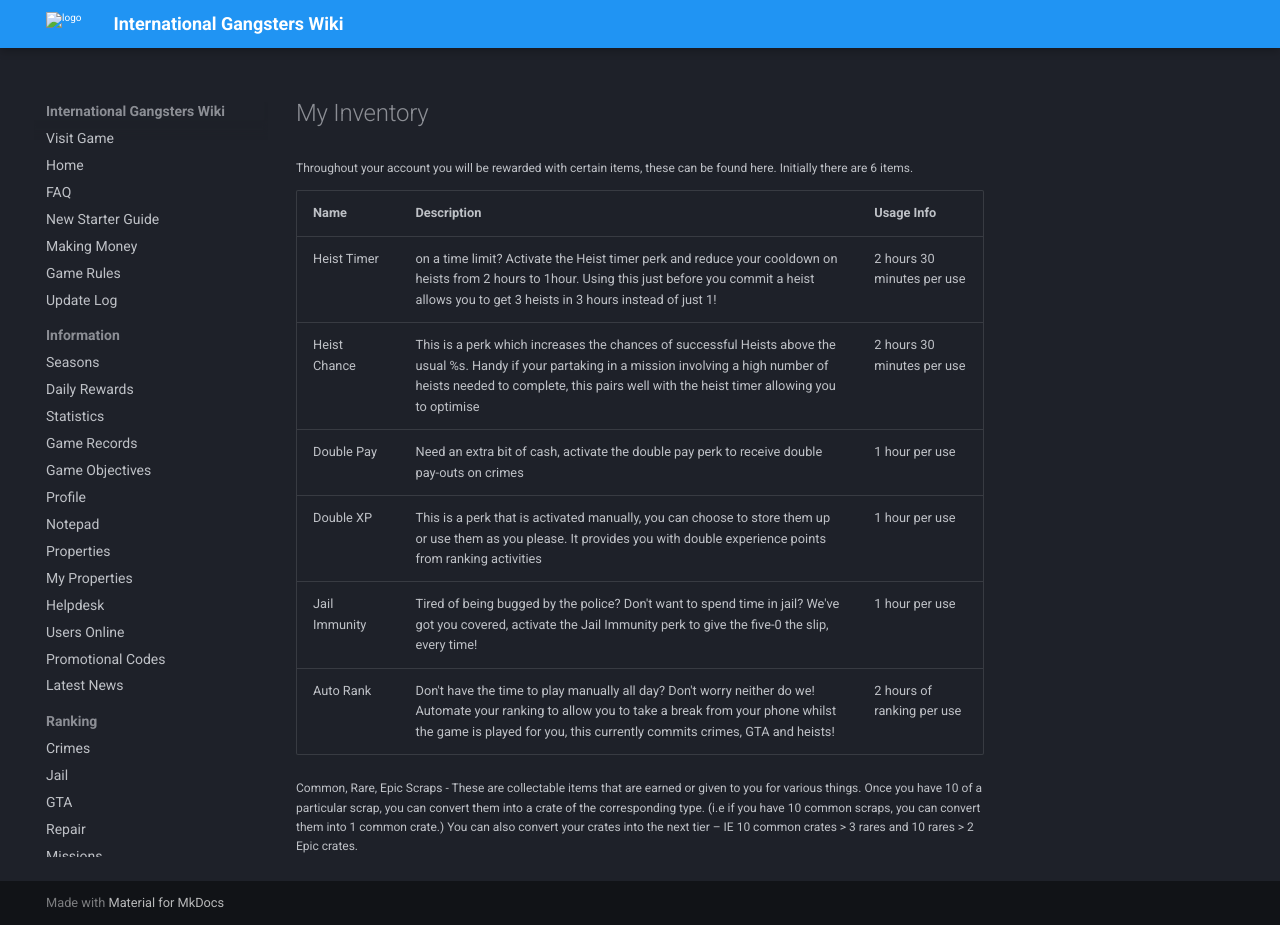
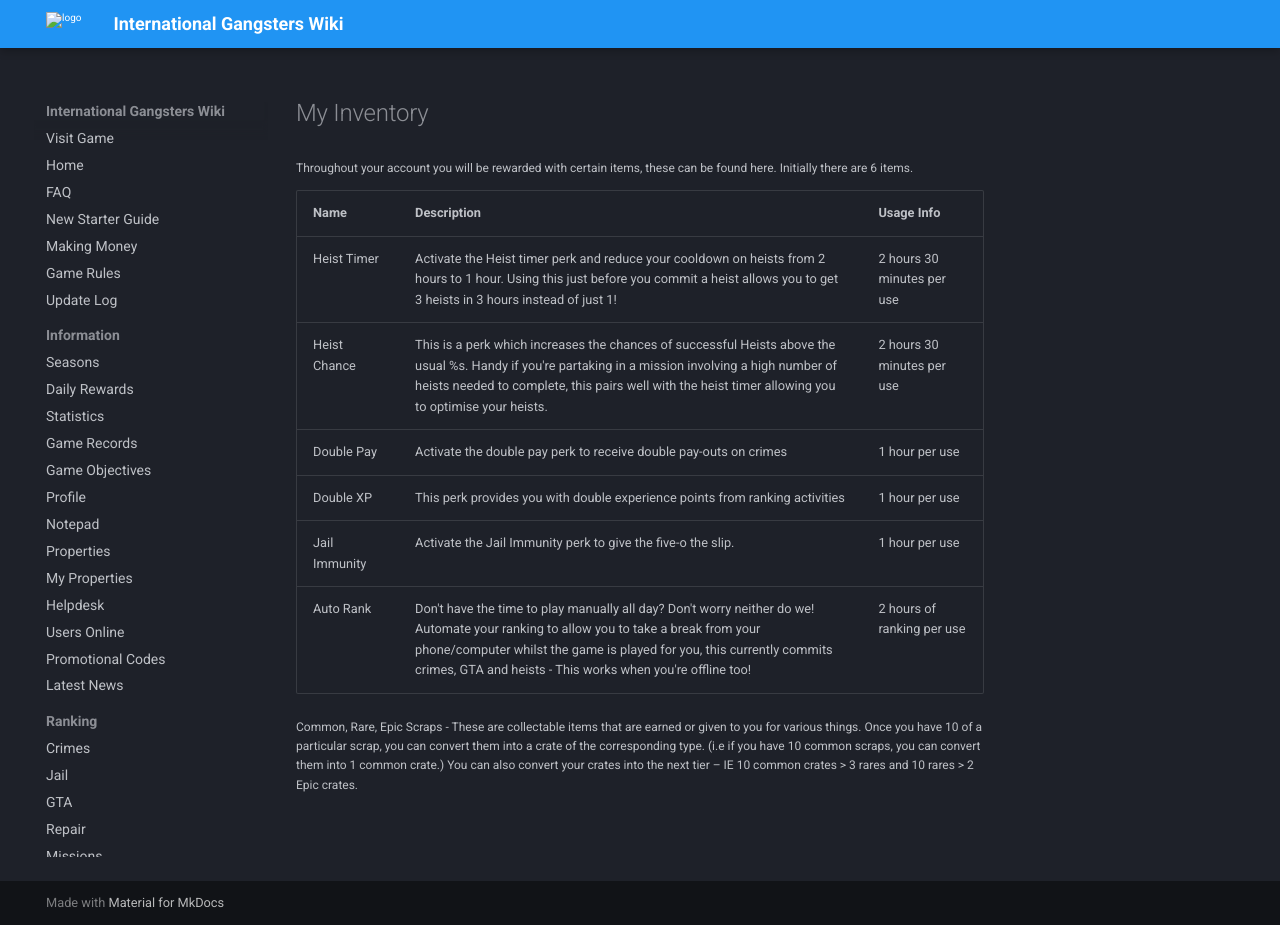
Before and after one commit to InternationalGangsters/wiki, an MkDocs documentation site: the page built from docs/money/my_inventory.md, in a window 1280 px wide and 925 px high. Built offline with MkDocs 1.6.1 and Material for MkDocs 9.7.7, drawn with Linux system fonts in a browser that asks for light colours; comment, search, counter and statistics services are not loaded.

Commit message:
Update my_inventory.md
Spell checked by Mol

```diff
--- a/docs/money/my_inventory.md
+++ b/docs/money/my_inventory.md
@@ -4,12 +4,12 @@ Throughout your account you will be rewarded with certain items, these can be fo
 
 | Name | Description | Usage Info |
 |---|---|---|
-| Heist Timer  | on a time limit? Activate the Heist timer perk and reduce your cooldown on heists from 2 hours to 1hour. Using this just before you commit a heist allows you to get 3 heists in 3 hours instead of just 1! | 2 hours 30 minutes per use |
-| Heist Chance | This is a perk which increases the chances of successful Heists above the usual %s. Handy if your partaking in a mission involving a high number of heists needed to complete, this pairs well with the heist timer allowing you to optimise | 2 hours 30 minutes per use |
-| Double Pay | Need an extra bit of cash, activate the double pay perk to receive double pay-outs on crimes | 1 hour per use |
-| Double XP | This is a perk that is activated manually, you can choose to store them up or use them as you please. It provides you with double experience points from ranking activities | 1 hour per use |
-| Jail Immunity | Tired of being bugged by the police? Don't want to spend time in jail? We've got you covered, activate the Jail Immunity perk to give the five-0 the slip, every time! | 1 hour per use |
-| Auto Rank | Don't have the time to play manually all day? Don't worry neither do we! Automate your ranking to allow you to take a break from your phone whilst the game is played for you, this currently commits crimes, GTA and heists! | 2 hours of ranking per use |
+| Heist Timer  | Activate the Heist timer perk and reduce your cooldown on heists from 2 hours to 1 hour. Using this just before you commit a heist allows you to get 3 heists in 3 hours instead of just 1! | 2 hours 30 minutes per use |
+| Heist Chance | This is a perk which increases the chances of successful Heists above the usual %s. Handy if you're partaking in a mission involving a high number of heists needed to complete, this pairs well with the heist timer allowing you to optimise your heists. | 2 hours 30 minutes per use |
+| Double Pay | Activate the double pay perk to receive double pay-outs on crimes | 1 hour per use |
+| Double XP | This perk provides you with double experience points from ranking activities | 1 hour per use |
+| Jail Immunity | Activate the Jail Immunity perk to give the five-o the slip. | 1 hour per use |
+| Auto Rank | Don't have the time to play manually all day? Don't worry neither do we! Automate your ranking to allow you to take a break from your phone/computer whilst the game is played for you, this currently commits crimes, GTA and heists - This works when you're offline too! | 2 hours of ranking per use |
 
 
 Common, Rare, Epic Scraps - These are collectable items that are earned or given to you for various things. Once you have 10 of a particular scrap, you can convert them into a crate of the corresponding type. (i.e if you have 10 common scraps, you can convert them into 1 common crate.)
```
